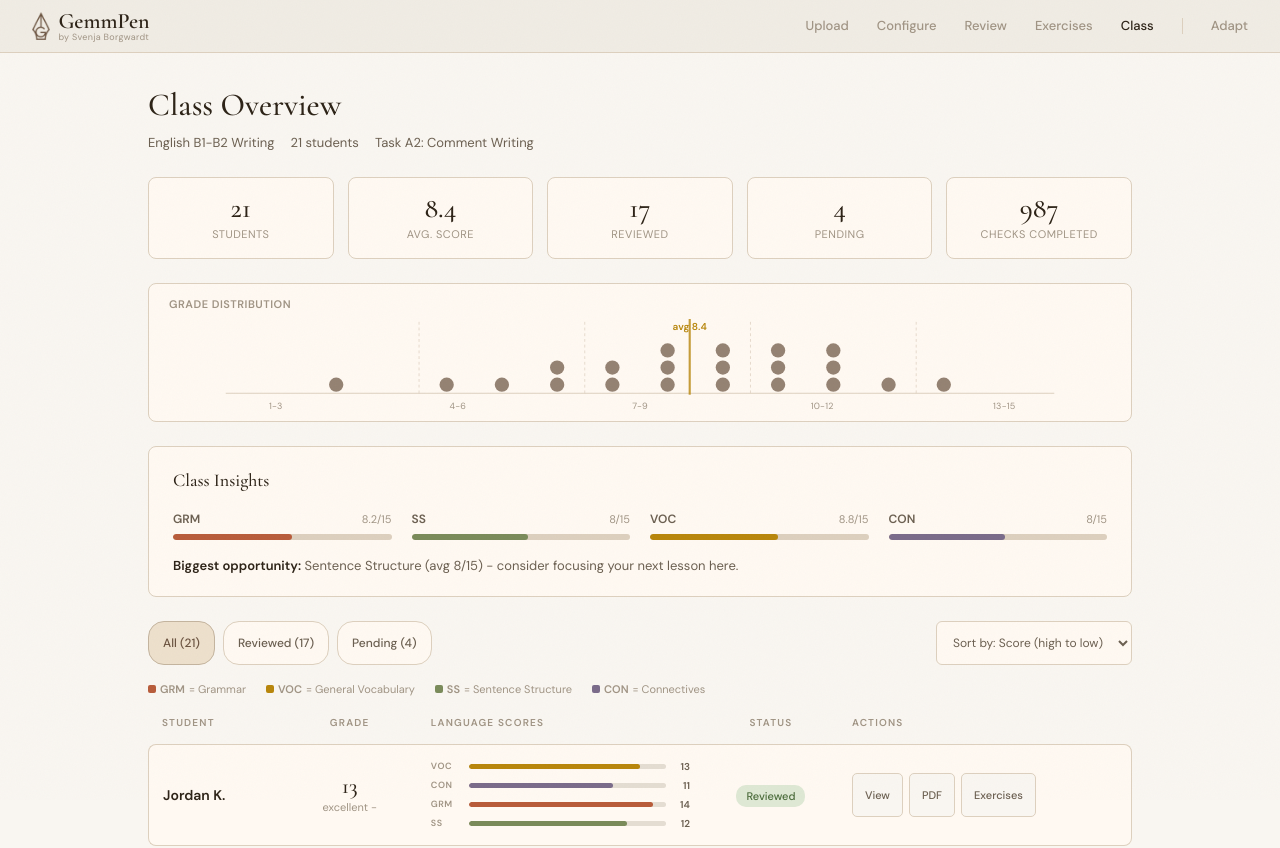
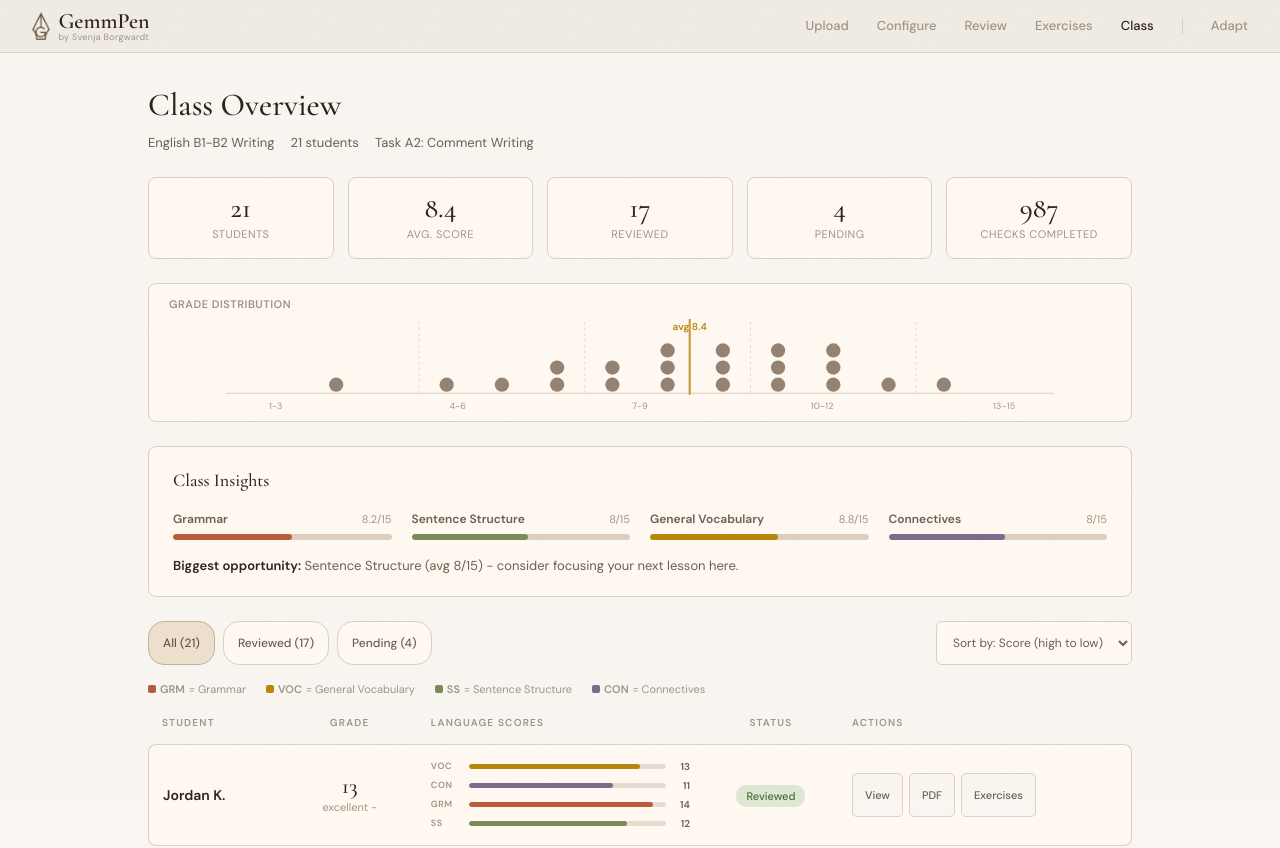
Before and after one commit to SvenjaBorgwardt/GemmPen, a Next.js app in the folder web-app/: page /app/class in a window 1280 px wide. Shown: the top 848 px of the page. Built offline with nearby package versions, Linux system fonts and the light colour scheme.

Commit message:
beschreibung der aenderung

```diff
--- a/web-app/src/app/app/class/page.tsx
+++ b/web-app/src/app/app/class/page.tsx
@@ -170,7 +170,7 @@ export default function ClassOverviewPage() {
                     marginBottom: "0.375rem",
                   }}
                 >
-                  <span style={{ fontWeight: 600 }}>{cat.abbr}</span>
+                  <span style={{ fontWeight: 600 }}>{cat.label}</span>
                   <span style={{ color: "var(--text-muted)", fontSize: "0.6875rem" }}>
                     {cat.avg}/{cat.max}
                   </span>
```
